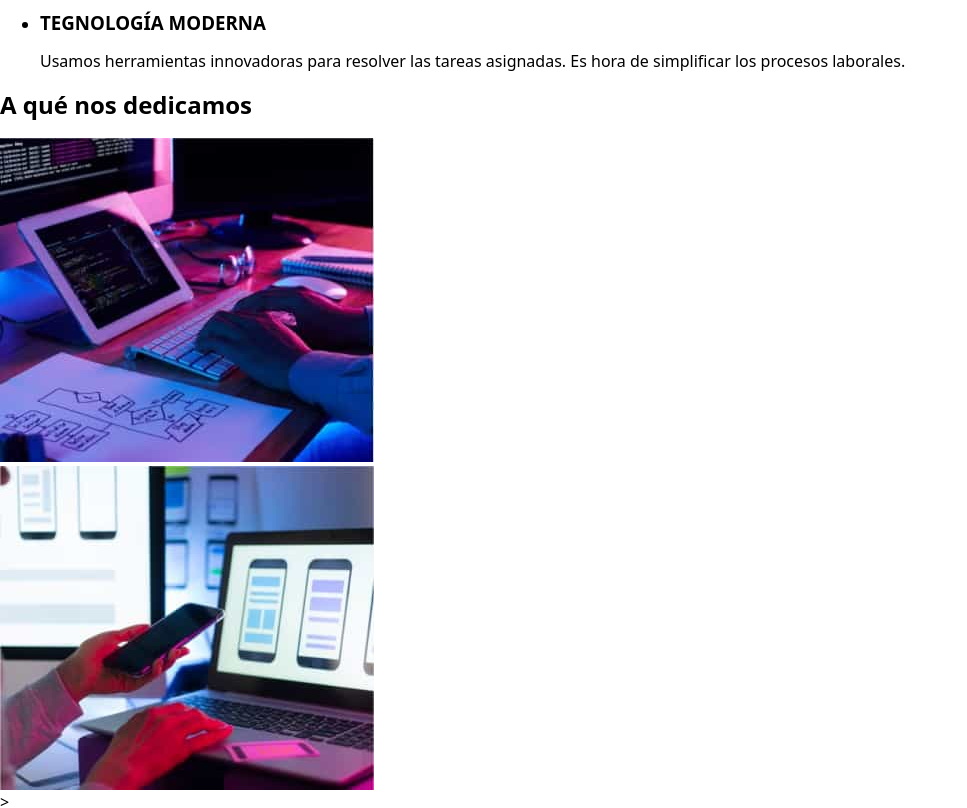
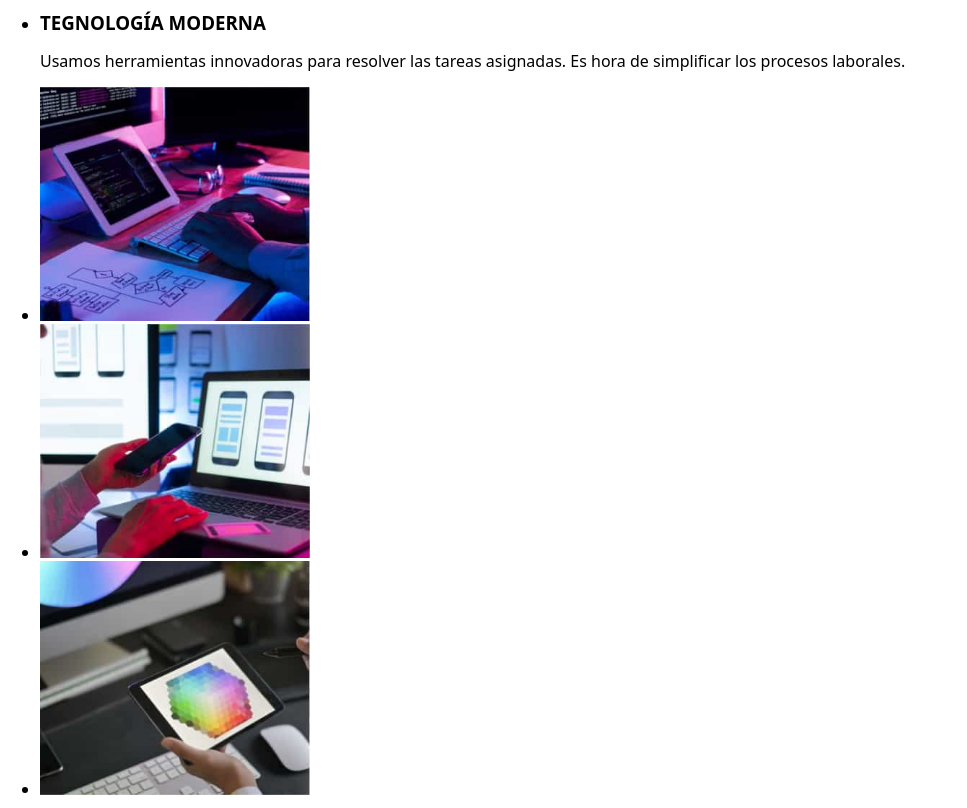
Before and after one commit to quintero7045/goit-markup-hw-01, a plain HTML site: page index.html in a window 1280 px wide. Shown: the part 420-1228 px from the top of the page, without its empty margins (0-967 px from the left). Drawn offline with nearby package versions, Linux system fonts and the light colour scheme.

Commit message:
Add files via upload
Updating main section

```diff
--- a/index.html
+++ b/index.html
@@ -57,17 +57,18 @@
     </section>
     <!--Our work-->
     <section>
-        <h2><b>A qué nos dedicamos</b></h2>
-        <section>
-            <img src="Images/Typing.jpg">
-        </section>
-        <section>
-            <img src="Images/cellphone.jpg">
-        </section>
-        ><section>
-            <img src="Images/tablet.jpg">
-        </section>
-        </section>
+        <ul>
+            <li>
+                <img src="Images/Typing.jpg" alt="typing on laptop" width="270">
+            </li>
+
+            <li>
+                <img src="Images/cellphone.jpg" alt="using cellphone" width="270">
+              </li>
+
+              <li>
+                <img src="Images/tablet.jpg" alt="using tablet" width="270">
+              </li>
         <!--Our team-->
         <section>
             <h2>Nuestro Equipo</h2>
@@ -118,6 +119,7 @@
                 </li>
             </u>
         </address>
+
     </footer>
 </body>
 </html>
```
Also changed, not shown: Images/man smiling.jpg (added), Images/woman smiling.jpg (added), Images/young man smiling.jpg (added).
